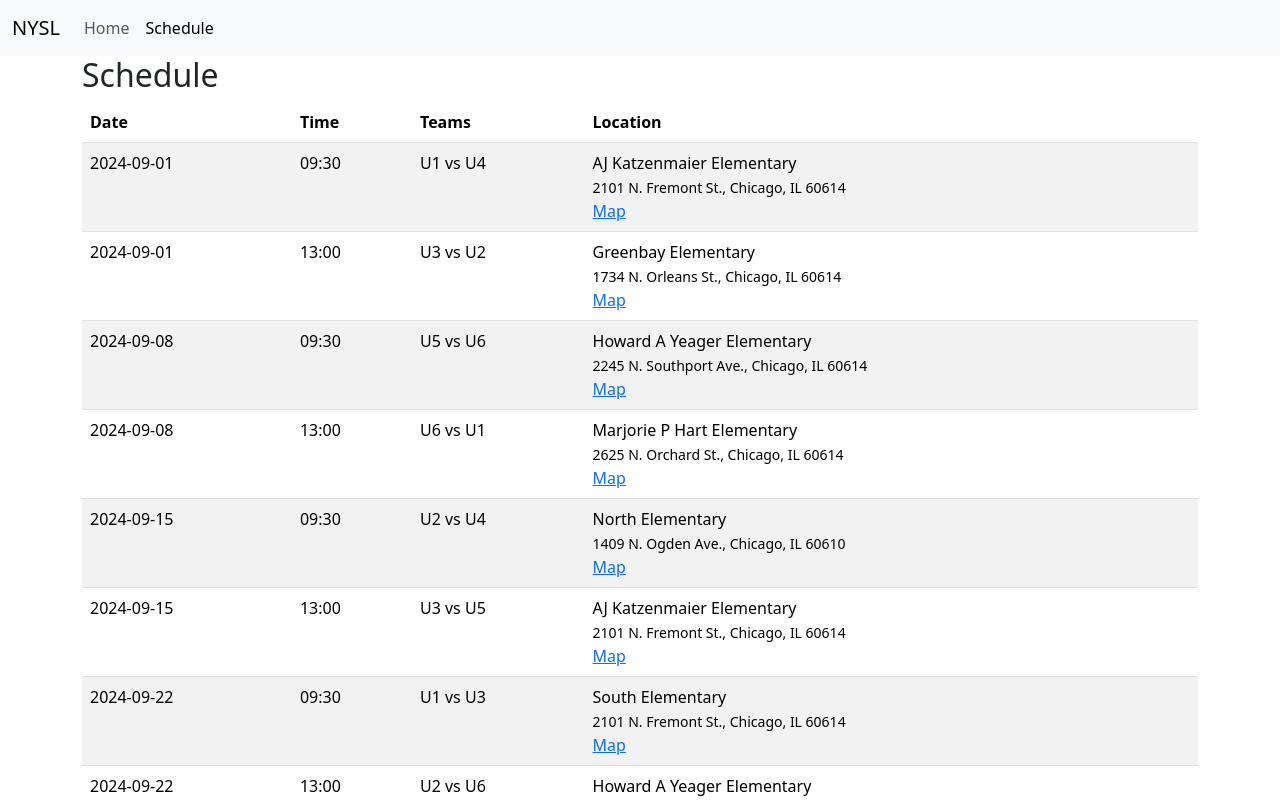
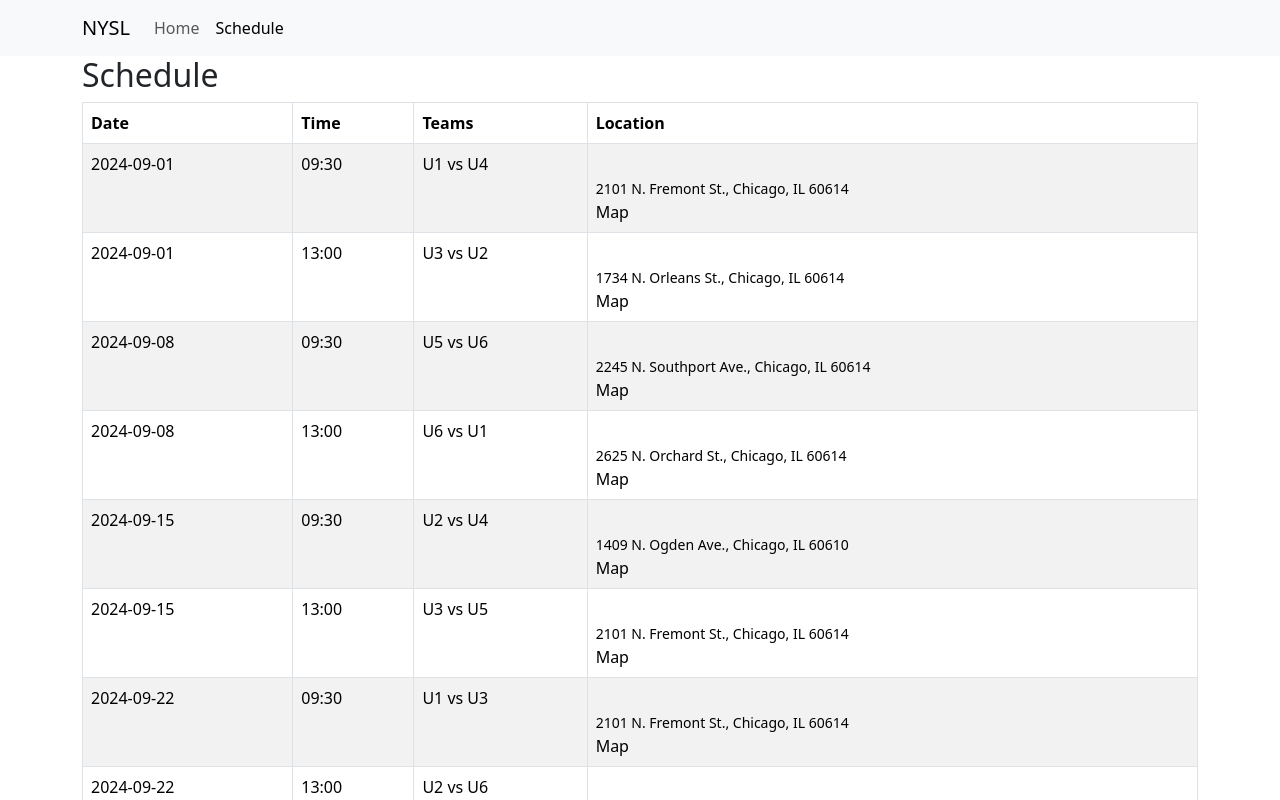
Before and after one commit to luiscasanovas/NYSL, a React (Create React App) app: page /games in a window 1280 px wide. Shown: the top 800 px of the page. Built offline with nearby package versions, Linux system fonts and the light colour scheme.

Commit message:
schedule data corrected

```diff
--- a/public/index.html
+++ b/public/index.html
@@ -7,6 +7,7 @@
     <meta name="theme-color" content="#000000" />
     <meta name="description" content="Web site created using create-react-app" />
     <link rel="apple-touch-icon" href="%PUBLIC_URL%/logo192.png" />
+
     <!--
       manifest.json provides metadata used when your web app is installed on a
       user's mobile device or desktop. See https://developers.google.com/web/fundamentals/web-app-manifest/
@@ -26,6 +27,7 @@
   <body>
     <noscript>You need to enable JavaScript to run this app.</noscript>
     <div id="root"></div>
+
     <!--
       This HTML file is a template.
       If you open it directly in the browser, you will see an empty page.
--- a/src/components/Navigation.jsx
+++ b/src/components/Navigation.jsx
@@ -1,24 +1,22 @@
 import React from 'react';
 import { NavLink } from 'react-router-dom';
+import { Navbar, Nav, Container } from 'react-bootstrap';
 import 'bootstrap/dist/css/bootstrap.min.css';
 
 const Navigation = () => {
   return (
-    <nav className="navbar navbar-expand-lg navbar-light bg-light">
-      <div className="container-fluid">
-        <NavLink className="navbar-brand" to="/">NYSL</NavLink>
-        <div className="collapse navbar-collapse">
-          <ul className="navbar-nav me-auto mb-2 mb-lg-0">
-            <li className="nav-item">
-              <NavLink className="nav-link" to="/">Home</NavLink>
-            </li>
-            <li className="nav-item">
-              <NavLink className="nav-link" to="/games">Schedule</NavLink>
-            </li>
-          </ul>
-        </div>
-      </div>
-    </nav>
+    <Navbar bg="light" expand="lg">
+      <Container>
+        <Navbar.Brand as={NavLink} to="/">NYSL</Navbar.Brand>
+        <Navbar.Toggle aria-controls="navbarNav" />
+        <Navbar.Collapse id="navbarNav">
+          <Nav className="me-auto">
+            <Nav.Link as={NavLink} to="/">Home</Nav.Link>
+            <Nav.Link as={NavLink} to="/games">Schedule</Nav.Link>
+          </Nav>
+        </Navbar.Collapse>
+      </Container>
+    </Navbar>
   );
 };
 
--- a/src/components/Schedule.jsx
+++ b/src/components/Schedule.jsx
@@ -1,13 +1,14 @@
 import React from 'react';
+import { Table, Container } from 'react-bootstrap';
 import data from '../gamesData.json';
 
 const Schedule = () => {
   const { games, locations } = data;
 
   return (
-    <div className="container">
+    <Container>
       <h2>Schedule</h2>
-      <table className="table table-striped">
+      <Table striped bordered hover>
         <thead>
           <tr>
             <th>Date</th>
@@ -17,24 +18,25 @@ const Schedule = () => {
           </tr>
         </thead>
         <tbody>
-          {games.map((game, index) => {
+          {Object.keys(games).map((gameKey) => {
+            const game = games[gameKey];
             const locationDetails = locations[game.location];
             return (
-              <tr key={index}>
+              <tr key={gameKey}>
                 <td>{game.date}</td>
                 <td>{game.time}</td>
                 <td>{game.teams.join(" vs ")}</td>
                 <td>
-                  {locationDetails.name}<br />
+                  {locationDetails.full_name}<br />
                   <small>{locationDetails.address}</small><br />
-                  <a href={locationDetails.map_url} target="_blank" rel="noopener noreferrer">Map</a>
+                  <a href={locationDetails.google_map_url} target="_blank" rel="noopener noreferrer">Map</a>
                 </td>
               </tr>
             );
           })}
         </tbody>
-      </table>
-    </div>
+      </Table>
+    </Container>
   );
 };
 
--- a/src/gamesData.json
+++ b/src/gamesData.json
@@ -31,23 +31,108 @@
       "map_url": "https://maps.google.com/?q=2101+N.+Fremont+St.,+Chicago,+IL+60614"
     }
   },
-  "games": [
-    { "date": "2024-09-01", "time": "09:30", "teams": ["U1", "U4"], "location": "katzenmaier" },
-    { "date": "2024-09-01", "time": "13:00", "teams": ["U3", "U2"], "location": "greenbay" },
-    { "date": "2024-09-08", "time": "09:30", "teams": ["U5", "U6"], "location": "howard_yeager" },
-    { "date": "2024-09-08", "time": "13:00", "teams": ["U6", "U1"], "location": "marjorie_hart" },
-    { "date": "2024-09-15", "time": "09:30", "teams": ["U2", "U4"], "location": "north" },
-    { "date": "2024-09-15", "time": "13:00", "teams": ["U3", "U5"], "location": "katzenmaier" },
-    { "date": "2024-09-22", "time": "09:30", "teams": ["U1", "U3"], "location": "south" },
-    { "date": "2024-09-22", "time": "13:00", "teams": ["U2", "U6"], "location": "howard_yeager" },
-    { "date": "2024-09-29", "time": "09:30", "teams": ["U4", "U5"], "location": "greenbay" },
-    { "date": "2024-10-06", "time": "09:30", "teams": ["U2", "U5"], "location": "marjorie_hart" },
-    { "date": "2024-10-06", "time": "13:00", "teams": ["U1", "U6"], "location": "south" },
-    { "date": "2024-10-13", "time": "09:30", "teams": ["U3", "U4"], "location": "howard_yeager" },
-    { "date": "2024-10-13", "time": "13:00", "teams": ["U5", "U1"], "location": "greenbay" },
-    { "date": "2024-10-20", "time": "09:30", "teams": ["U6", "U3"], "location": "north" },
-    { "date": "2024-10-20", "time": "13:00", "teams": ["U2", "U4"], "location": "marjorie_hart" },
-    { "date": "2024-10-27", "time": "09:30", "teams": ["U3", "U1"], "location": "katzenmaier" },
-    { "date": "2024-10-27", "time": "13:00", "teams": ["U5", "U6"], "location": "howard_yeager" }
-  ]
+   "games": {
+    "2024_09_01_1": {
+      "date": "2024-09-01",
+      "time": "09:30",
+      "teams": ["U1", "U4"],
+      "location": "katzenmaier"
+    },
+    "2024_09_01_2": {
+      "date": "2024-09-01",
+      "time": "13:00",
+      "teams": ["U3", "U2"],
+      "location": "greenbay"
+    },
+    "2024_09_08_1": {
+      "date": "2024-09-08",
+      "time": "09:30",
+      "teams": ["U5", "U6"],
+      "location": "howard_yeager"
+    },
+    "2024_09_08_2": {
+      "date": "2024-09-08",
+      "time": "13:00",
+      "teams": ["U6", "U1"],
+      "location": "marjorie_hart"
+    },
+    "2024_09_15_1": {
+      "date": "2024-09-15",
+      "time": "09:30",
+      "teams": ["U2", "U4"],
+      "location": "north"
+    },
+    "2024_09_15_2": {
+      "date": "2024-09-15",
+      "time": "13:00",
+      "teams": ["U3", "U5"],
+      "location": "katzenmaier"
+    },
+    "2024_09_22_1": {
+      "date": "2024-09-22",
+      "time": "09:30",
+      "teams": ["U1", "U3"],
+      "location": "south"
+    },
+    "2024_09_22_2": {
+      "date": "2024-09-22",
+      "time": "13:00",
+      "teams": ["U2", "U6"],
+      "location": "howard_yeager"
+    },
+    "2024_09_29_1": {
+      "date": "2024-09-29",
+      "time": "09:30",
+      "teams": ["U4", "U5"],
+      "location": "greenbay"
+    },
+    "2024_10_06_1": {
+      "date": "2024-10-06",
+      "time": "09:30",
+      "teams": ["U2", "U5"],
+      "location": "marjorie_hart"
+    },
+    "2024_10_06_2": {
+      "date": "2024-10-06",
+      "time": "13:00",
+      "teams": ["U1", "U6"],
+      "location": "south"
+    },
+    "2024_10_13_1": {
+      "date": "2024-10-13",
+      "time": "09:30",
+      "teams": ["U3", "U4"],
+      "location": "howard_yeager"
+    },
+    "2024_10_13_2": {
+      "date": "2024-10-13",
+      "time": "13:00",
+      "teams": ["U5", "U1"],
+      "location": "greenbay"
+    },
+    "2024_10_20_1": {
+      "date": "2024-10-20",
+      "time": "09:30",
+      "teams": ["U6", "U3"],
+      "location": "north"
+    },
+    "2024_10_20_2": {
+      "date": "2024-10-20",
+      "time": "13:00",
+      "teams": ["U2", "U4"],
+      "location": "marjorie_hart"
+    },
+    "2024_10_27_1": {
+      "date": "2024-10-27",
+      "time": "09:30",
+      "teams": ["U3", "U1"],
+      "location": "katzenmaier"
+    },
+    "2024_10_27_2": {
+      "date": "2024-10-27",
+      "time": "13:00",
+      "teams": ["U5", "U6"],
+      "location": "howard_yeager"
+    }
+  }
 }
```
Also changed, not shown: src/index.js (line endings or trailing spaces).
